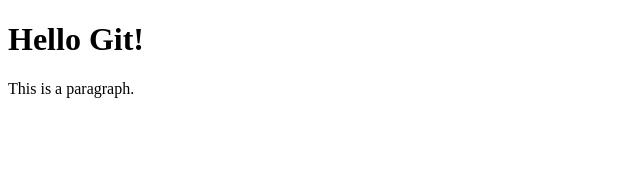
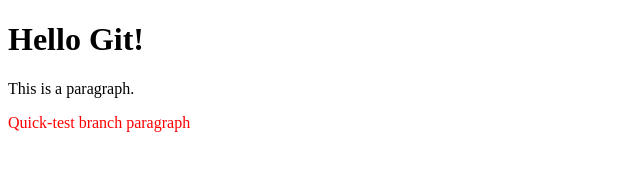
Before and after one commit to jancsi1234/testrepo, a plain HTML site: page index.html in a window 1280 px wide. Shown: the whole page, without its empty margins (0-640 px from the left). Drawn offline with Linux system fonts and the light colour scheme.

Commit message:
quick-test line 6 commit

```diff
--- a/index.html
+++ b/index.html
@@ -3,5 +3,6 @@
 <body>
     <h1>Hello Git!</h1>
     <p>This is a paragraph.</p>
+    <p style="color:red;">Quick-test branch paragraph</p>
 </body>
 </html>
```
